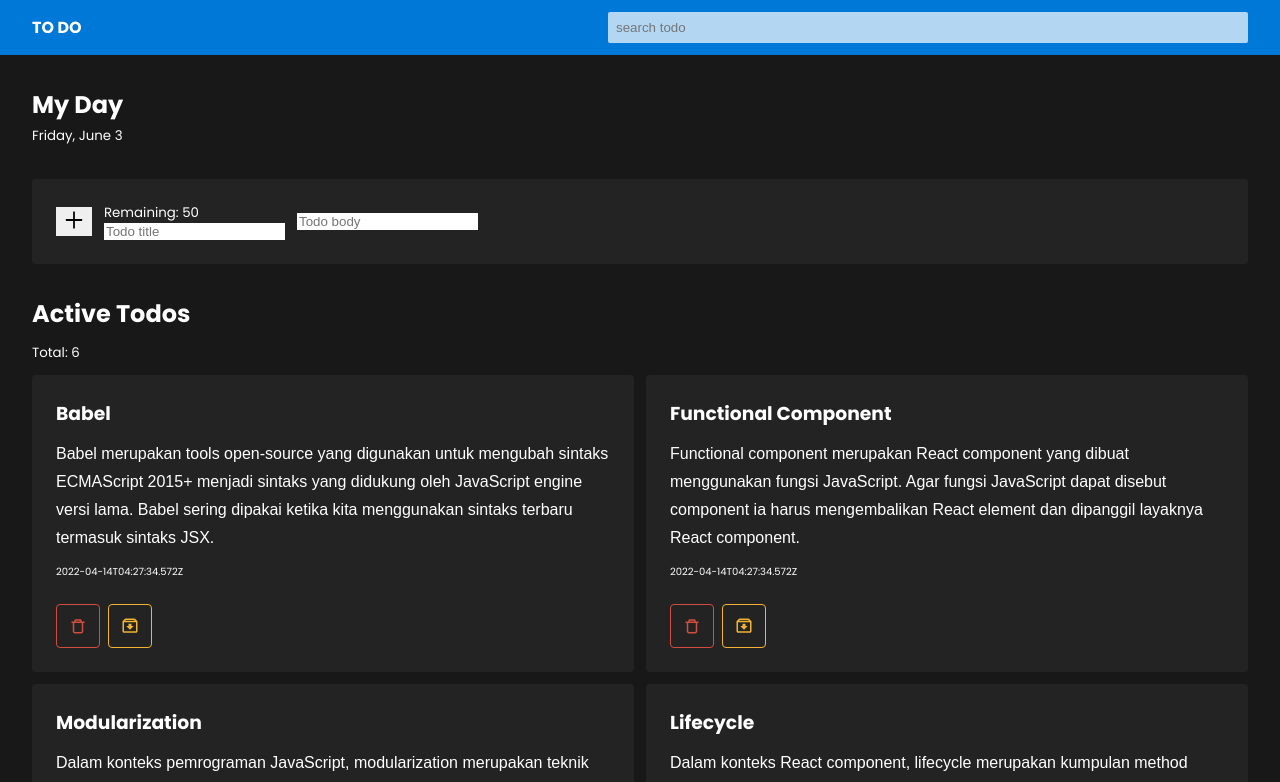
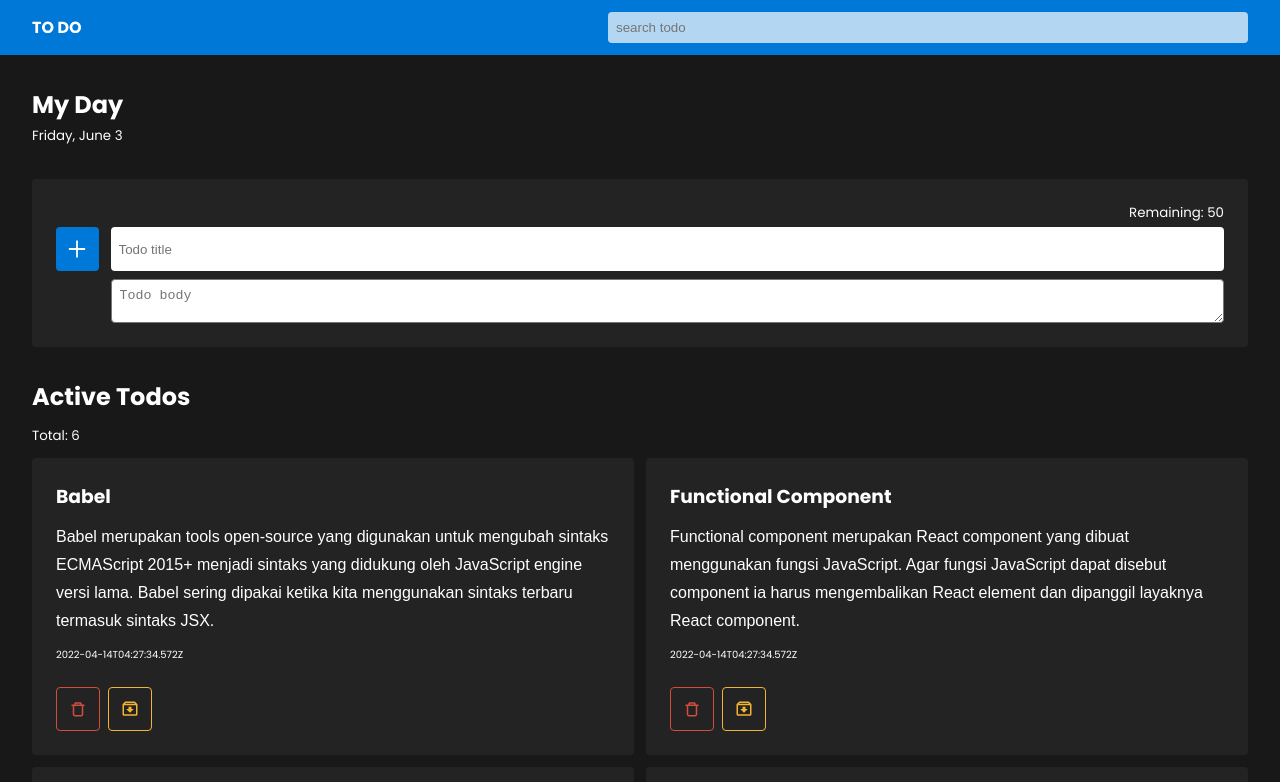
Before and after one commit to sabiq7392/dicoding-react-todo-app, a React (Create React App) app: page / in a window 1280 px wide. Shown: the top 782 px of the page. Built offline with nearby package versions, Linux system fonts and the light colour scheme; a web font is replaced by a local one.

Commit message:
fix form ui

```diff
--- a/src/components/molecules/SearchbarTodos.tsx
+++ b/src/components/molecules/SearchbarTodos.tsx
@@ -2,13 +2,11 @@ import type { ReactElement, ChangeEvent } from "react";
 import type { SetSeachTodoInputValue } from "../../types";
 import { Input } from "../../styles/mame-styled/core/HtmlTag";
 import { CSSProp } from "styled-components";
-import STYLES_CONFIG from "../../styles/styles.config";
+import GenericStyles from "../../styles/Generic.styled";
 
 interface Props {
   setSearchTodoInputValue: SetSeachTodoInputValue;
 }
-
-const { spacing } = STYLES_CONFIG;
 
 export default function SearchbarTodos({ setSearchTodoInputValue }: Props): ReactElement {
   const searchTodo = (e: ChangeEvent<HTMLInputElement>) => {
@@ -22,9 +20,9 @@ export default function SearchbarTodos({ setSearchTodoInputValue }: Props): Reac
   };
 
   const cssXs: CSSProp = {
-    padding: spacing._2,
+    ...GenericStyles.commonInput,
     background: "rgba(255,255,255, 0.7)",
-    borderRadius: 2,
+    borderRadius: 4,
     transition: "200ms",
     [":hover"]: {
       outline: "2px solid white",
--- a/src/components/molecules/Todo.tsx
+++ b/src/components/molecules/Todo.tsx
@@ -108,14 +108,11 @@ export default function Todo({
       display: "block",
     },
     button: {
+      ...GenericStyles.commonButtons,
       display: "grid",
       placeItems: "center",
-      height: 44,
-      width: 44,
       background: "none",
-      borderRadius: 4,
       transition: "200ms",
-      cursor: "pointer",
       [":hover"]: {
         background: "#111",
       },
--- a/src/components/organisms/FormAddToDo.tsx
+++ b/src/components/organisms/FormAddToDo.tsx
@@ -1,13 +1,14 @@
 import type { ReactElement, FormEvent, KeyboardEvent, ChangeEvent } from "react";
 import type { ChangedTransaction, SearchTodoInputValue, TodosData } from "../../types";
 import { useState } from "react";
-import { Form, Button, Input, Div, Small } from "../../styles/mame-styled/core/HtmlTag";
+import { Form, Button, Input, Div, Small, Textarea } from "../../styles/mame-styled/core/HtmlTag";
 import { AiOutlinePlus } from "react-icons/ai";
 import STYLES_CONFIG from "../../styles/styles.config";
 import MessageErrorInput from "../atoms/MessageInputError";
 import { CSSProp } from "styled-components";
 import GenericStyles from "../../styles/Generic.styled";
 import { default as __If } from "../../styles/mame-styled/core/utils/js-syntax/If";
+import { Grid } from "../../styles/mame-styled/core/display/Grid";
 
 interface Props {
   TODOS_DATA: TodosData[];
@@ -18,9 +19,10 @@ interface Props {
 const { spacing, color } = STYLES_CONFIG;
 
 export default function FormAddTodo({ TODOS_DATA, SET_CHANGED_TRANSACTION, searchTodoInputValue }: Props): ReactElement {
+  const [maxLengthTitle,] = useState(50);
   const [titleValue, setTitleValue] = useState("");
   const [bodyValue, setBodyValue] = useState("");
-  const [lengthTitle, setLengthTitle] = useState(50);
+  const [lengthTitle, setLengthTitle] = useState(maxLengthTitle);
   const [isLengthExceed, setIsLengthExceed] = useState(false);
   const nothingToLookForTodos = searchTodoInputValue === "";
 
@@ -76,7 +78,7 @@ export default function FormAddTodo({ TODOS_DATA, SET_CHANGED_TRANSACTION, searc
     handleErrorInputLengthExceed(e);
   };
 
-  const onBodyChangeHandler = (e: ChangeEvent<HTMLInputElement>): void => {
+  const onBodyChangeHandler = (e: ChangeEvent<HTMLTextAreaElement>): void => {
     setBodyValue(e.target.value);
   };
 
@@ -95,13 +97,24 @@ export default function FormAddTodo({ TODOS_DATA, SET_CHANGED_TRANSACTION, searc
       gap: spacing._3,
     },
     button: {
-
+      ...GenericStyles.commonButtons,
+      transform: `translateY(${spacing._6})`,
+      display: "grid",
+      alignSelf: "start",
+      placeItems: "center",
+      background: color.primary,
+      ["svg"]: {
+        fill: "white",
+      },
     },
     title: {
-
+      ...GenericStyles.commonInput,
+      height: 44,
+      width: "100%",
     },
     body: {
-
+      ...GenericStyles.commonInput,
+      height: 44,
     }
   };
 
@@ -111,22 +124,25 @@ export default function FormAddTodo({ TODOS_DATA, SET_CHANGED_TRANSACTION, searc
         <Button aria-labelledby="submit todo" type="submit" aria-label="add todo" cssXs={cssXs.button}>
           <AiOutlinePlus size={24} />
         </Button>
-        <Div cssXs={{ display: "grid" }}>
-          <Small>Remaining: {lengthTitle}</Small>
+        <Grid gap={spacing._2} cssXs={{ width: "100%" }}>
+          <Grid gap={spacing._1}>
+            <Small cssXs={{ justifySelf: "end" }}>Remaining: {lengthTitle}</Small>
             <Input
               required
               placeholder="Todo title"
               type="text"
               onChange={onTitleChangeHandler}
               onKeyUp={onTitleKeyUpChangeHandler}
+              cssXs={cssXs.title}
             />
-          <MessageErrorInput ifIs={isLengthExceed} text="max length character 50" />
-        </Div>
-        <Input
+            <MessageErrorInput ifIs={isLengthExceed} text={`max length character: ${maxLengthTitle}`} />
+          </Grid>
+          <Textarea
             placeholder="Todo body"
-          type="text"
             onChange={onBodyChangeHandler}
+            cssXs={cssXs.body}
           />
+        </Grid>
       </Form>
     </__If>
   </>;
--- a/src/styles/Generic.styled.ts
+++ b/src/styles/Generic.styled.ts
@@ -3,6 +3,8 @@ import STYLES_CONFIG from "./styles.config";
 
 interface _GenericStyles {
   todosCard: CSSProperties;
+  commonButtons: CSSProperties;
+  commonInput: CSSProperties;
 }
 
 const { color, spacing } = STYLES_CONFIG;
@@ -12,7 +14,17 @@ const GenericStyles: _GenericStyles = {
     background: color.dark,
     padding: spacing._6,
     borderRadius: 4,
-  }
+  },
+  commonButtons: {
+    width: 44,
+    height: 44,
+    borderRadius: 4,
+    cursor: "pointer",
+  },
+  commonInput: {
+    padding: spacing._2,
+    borderRadius: 4,
+  },
 };
 
 export default GenericStyles;
```
Lines whose indentation alone changed are shown as unchanged.
